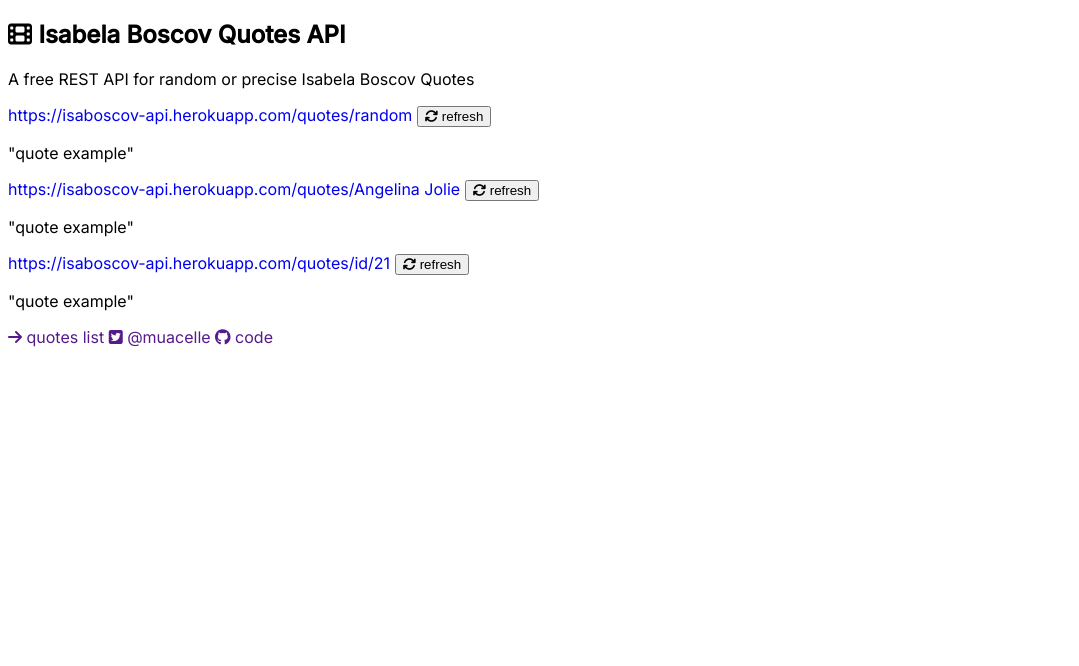
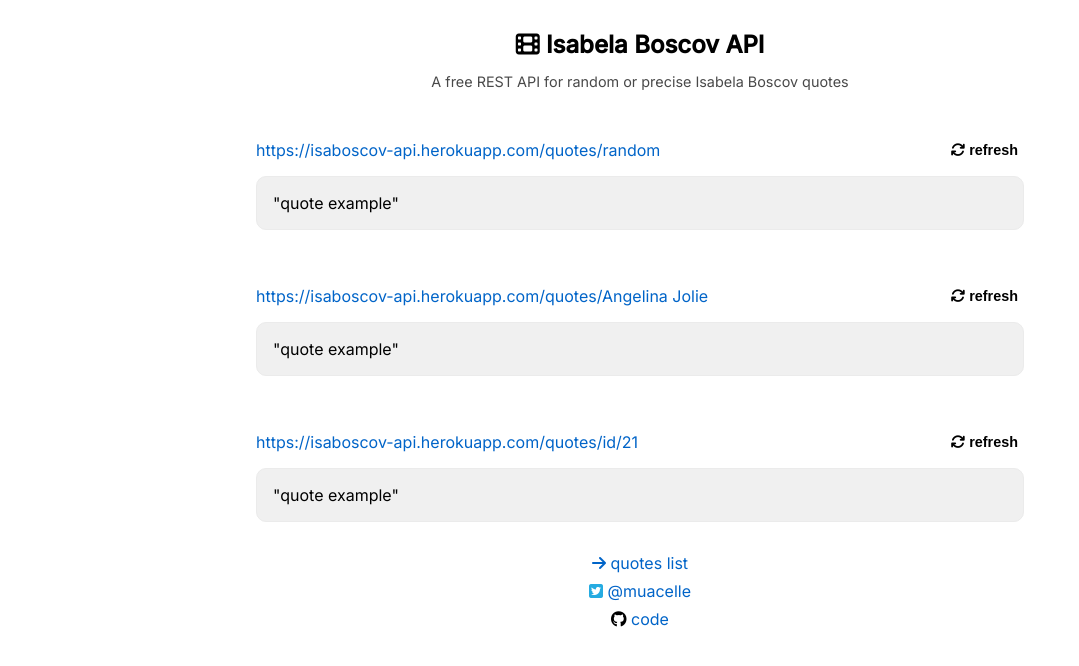
Before and after one commit to muacelle/apisabelaboscov, a website with bundled scripts: page index.html in a window 1280 px wide. Shown: the whole page, without its empty margins (0-1079 px from the left). Built offline with nearby package versions, Linux system fonts and the light colour scheme.

Commit message:
basic css

```diff
--- a/index.html
+++ b/index.html
@@ -12,11 +12,13 @@
 </head>
 
 <body>
-    <main>
+    <div class="container">
 
-        <div class="heading">
-            <h2><i class="fa-solid fa-film"></i> Isabela Boscov Quotes API</h2>
-            <p>A free REST API for random or precise Isabela Boscov Quotes</p>
+        <div class="header">
+
+            <h2><i class="fa-solid fa-film"></i> Isabela Boscov API</h2>
+            <p>A free REST API for random or precise Isabela Boscov quotes</p>
+
         </div>
 
         <div class="quotes">
@@ -26,7 +28,7 @@
                     <a href="https://isaboscov-api.herokuapp.com/quotes/random">https://isaboscov-api.herokuapp.com/quotes/random</a>
                     <button class="refresh"><i class="fa-solid fa-arrows-rotate"></i> refresh</button>
                 </div>
-                <p>"quote example"</p>
+                <p class="quote">"quote example"</p>
             </div>
 
             <div class="bysubject">
@@ -34,7 +36,7 @@
                     <a href="https://isaboscov-api.herokuapp.com/quotes/Angelina Jolie">https://isaboscov-api.herokuapp.com/quotes/Angelina Jolie</a>
                     <button class="refresh"><i class="fa-solid fa-arrows-rotate"></i> refresh</button>
                 </div>
-                <p>"quote example"</p>
+                <p class="quote">"quote example"</p>
             </div>
 
             <div class="byID">
@@ -42,17 +44,19 @@
                     <a href="https://isaboscov-api.herokuapp.com/quotes/id/21">https://isaboscov-api.herokuapp.com/quotes/id/21</a>
                     <button class="refresh"><i class="fa-solid fa-arrows-rotate"></i> refresh</button>
                 </div>
-                <p>"quote example"</p>
+                <p class="quote">"quote example"</p>
             </div>
 
         </div>
 
         <div class="info">
+
             <a href=""><i class="fa-solid fa-arrow-right"></i> quotes list</a>
             <a href=""><i class="fa-brands fa-square-twitter"></i> @muacelle</a>
             <a href=""><i class="fa-brands fa-github"></i> code</a>
+
         </div>
 
-    </main>
+    </div>
 </body>
 </html>
--- a/styles.css
+++ b/styles.css
@@ -4,10 +4,75 @@
     box-sizing: border-box;
 }
 
+a {
+    text-decoration: none;
+    color: rgb(0, 100, 200);
+}
+
 body {
     font-family: 'Inter', sans-serif;
+    margin: 0;
 }
 
-a {
-    text-decoration: none;
+.container {
+    width: 60%;
+    margin: 30px auto;
 }
+
+.header {
+    text-align: center;
+}
+
+.header > p {
+    color: #494949;
+    font-size: 0.9rem;
+}
+
+.header > h2 {
+    margin-bottom: 0;
+}
+
+.quotes {
+    display: flex;
+    flex-direction: column;
+    margin-top: 50px;
+    gap: 40px;
+}
+
+.endpoint {
+    display: flex;
+    justify-content: space-between;
+}
+
+.endpoint > button {
+    border: none;
+    outline: none;
+    cursor: pointer;
+    background-color: transparent;
+    font-size: 0.9rem;
+    font-weight: 600;
+}
+
+.quote {
+    padding: 1rem;
+    background-color: hsl(0, 0%, 94%);
+    border: 1px solid hsl(0, 0%, 92%);
+    border-radius: 10px;
+}
+
+.info {
+    width: 100%;
+    display: flex;
+    flex-direction: column;
+    align-items: center;
+    margin-top: 15px;
+    gap: 8px;
+}
+
+.fa-github {
+    color: black;
+}
+
+.fa-square-twitter {
+    color: #25abe1;
+}
```
